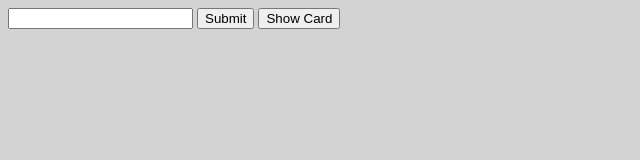
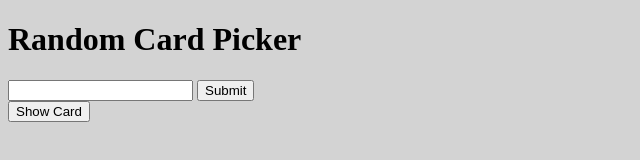
Before and after one commit to Sarthak4561/Random-Card-Generator, a plain HTML site: page index.html in a window 1280 px wide. Shown: the whole page, without its empty margins (0-640 px from the left). Drawn offline with Linux system fonts and the light colour scheme.

Commit message:
Update index.html

```diff
--- a/index.html
+++ b/index.html
@@ -8,11 +8,16 @@
 </head>
 <link rel="stylesheet" href="/style.css">
 <body>
-    <form action="">
-        <input name="number" type="number" id="number">
-        <button>Submit</button>
-        <button id="show">Show Card</button>
+    <form action="" id="form">
+        <div class="container">
+            <h1>Random Card Picker</h1>
+            <div id="remove">
+                <input name="number" type="number" id="number" class="1st">
+                <button type="submit" class="2nd">Submit</button>
+            </div>
+        </div>
     </form>
+    <button id="show" class="3rd">Show Card</button>
 </body>
 <script src="/script.js"></script>
 </html>
```
